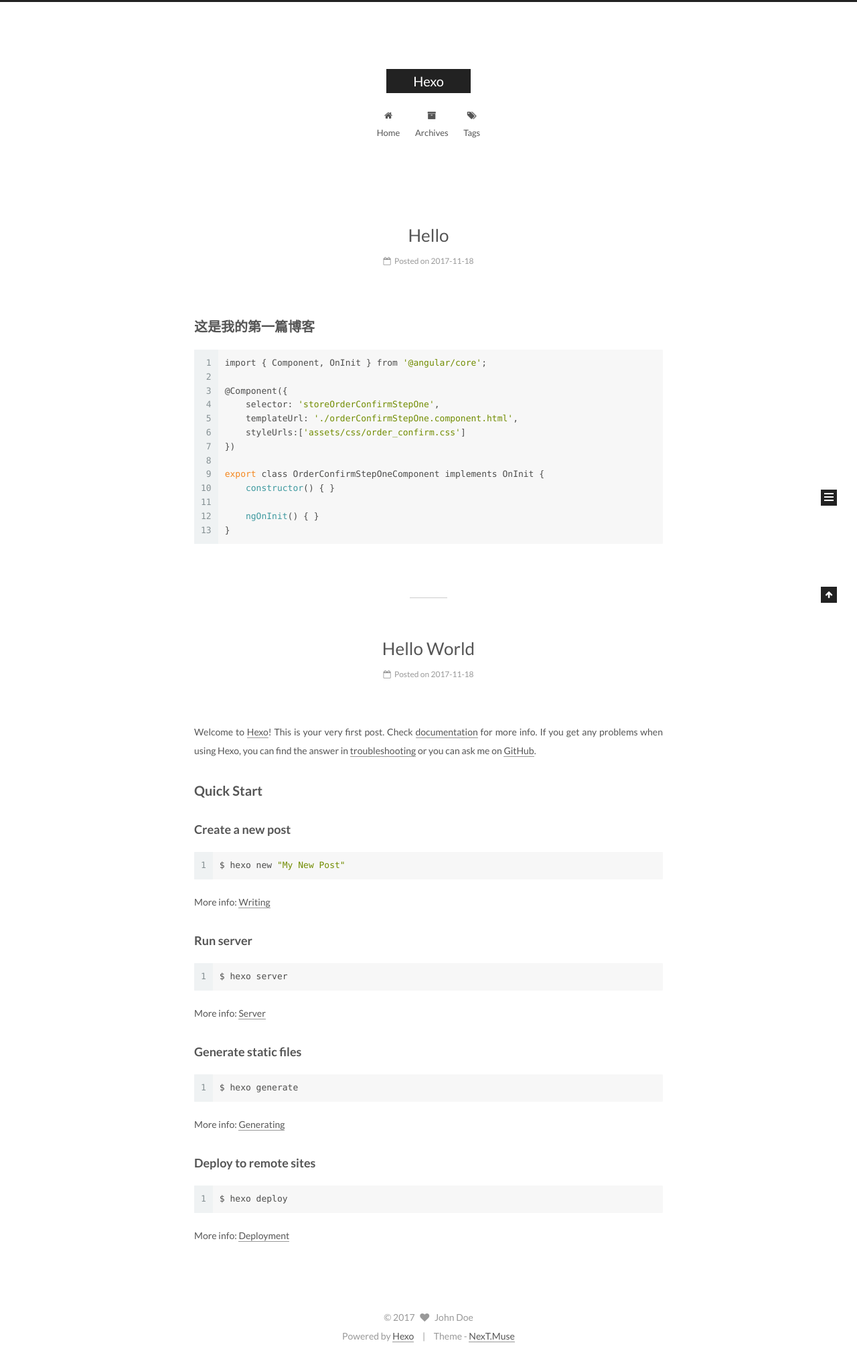
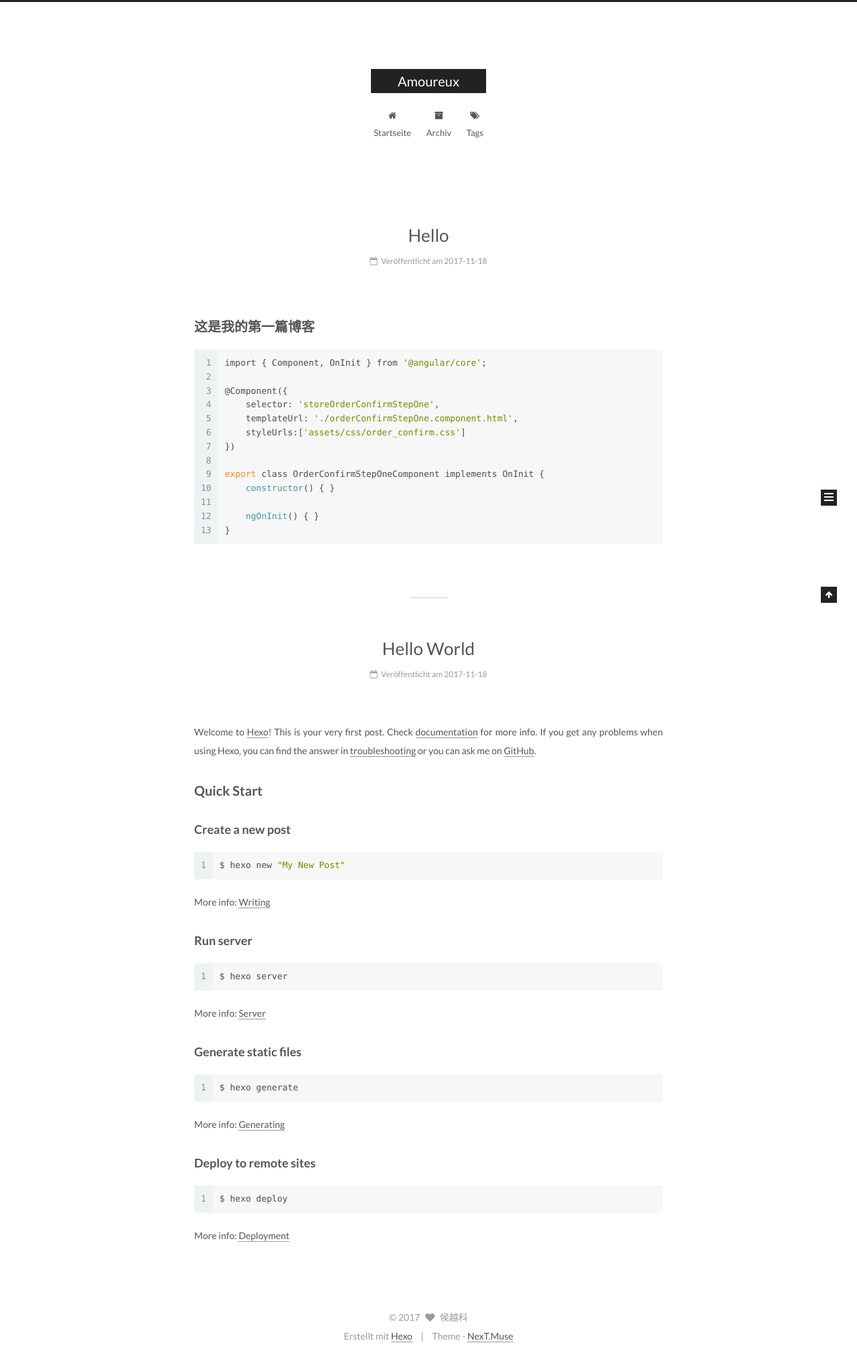
Before and after one commit to houyueke/houyueke.github.io, a plain HTML site: page index.html in a window 1280 px wide. Shown: the whole page at 67% size. Drawn offline with Linux system fonts and the light colour scheme.

Commit message:
Site updated: 2017-11-18 15:38:59

```diff
--- a/css/main.css
+++ b/css/main.css
@@ -1807,7 +1807,7 @@ pre .javascript .function {
   width: 4px;
   height: 4px;
   border-radius: 50%;
-  background: #fff;
+  background: #472134;
 }
 .links-of-blogroll {
   font-size: 13px;
--- a/index.html
+++ b/index.html
@@ -95,11 +95,11 @@
 
 
 <meta property="og:type" content="website">
-<meta property="og:title" content="Hexo">
+<meta property="og:title" content="Amoureux">
 <meta property="og:url" content="http://yoursite.com/index.html">
-<meta property="og:site_name" content="Hexo">
+<meta property="og:site_name" content="Amoureux">
 <meta name="twitter:card" content="summary">
-<meta name="twitter:title" content="Hexo">
+<meta name="twitter:title" content="Amoureux">
 
 
 
@@ -134,7 +134,7 @@
 
 
 
-  <title>Hexo</title>
+  <title>Amoureux</title>
 
 
 
@@ -172,7 +172,7 @@
     <div class="custom-logo-site-title">
       <a href="/"  class="brand" rel="start">
         <span class="logo-line-before"><i></i></span>
-        <span class="site-title">Hexo</span>
+        <span class="site-title">Amoureux</span>
         <span class="logo-line-after"><i></i></span>
       </a>
     </div>
@@ -202,7 +202,7 @@
 
               <i class="menu-item-icon fa fa-fw fa-home"></i> <br />
 
-            Home
+            Startseite
           </a>
         </li>
 
@@ -212,7 +212,7 @@
 
               <i class="menu-item-icon fa fa-fw fa-archive"></i> <br />
 
-            Archives
+            Archiv
           </a>
         </li>
 
@@ -262,13 +262,13 @@
     <link itemprop="mainEntityOfPage" href="http://yoursite.com/2017/11/18/Hello/">
 
     <span hidden itemprop="author" itemscope itemtype="http://schema.org/Person">
-      <meta itemprop="name" content="John Doe">
+      <meta itemprop="name" content="侯越科">
       <meta itemprop="description" content="">
       <meta itemprop="image" content="/images/avatar.gif">
     </span>
 
     <span hidden itemprop="publisher" itemscope itemtype="http://schema.org/Organization">
-      <meta itemprop="name" content="Hexo">
+      <meta itemprop="name" content="Amoureux">
     </span>
 
 
@@ -288,7 +288,7 @@
                 <i class="fa fa-calendar-o"></i>
               </span>
 
-                <span class="post-meta-item-text">Posted on</span>
+                <span class="post-meta-item-text">Veröffentlicht am</span>
 
               <time title="Post created" itemprop="dateCreated datePublished" datetime="2017-11-18T10:31:04+08:00">
                 2017-11-18
@@ -381,13 +381,13 @@
     <link itemprop="mainEntityOfPage" href="http://yoursite.com/2017/11/18/hello-world/">
 
     <span hidden itemprop="author" itemscope itemtype="http://schema.org/Person">
-      <meta itemprop="name" content="John Doe">
+      <meta itemprop="name" content="侯越科">
       <meta itemprop="description" content="">
       <meta itemprop="image" content="/images/avatar.gif">
     </span>
 
     <span hidden itemprop="publisher" itemscope itemtype="http://schema.org/Organization">
-      <meta itemprop="name" content="Hexo">
+      <meta itemprop="name" content="Amoureux">
     </span>
 
 
@@ -407,7 +407,7 @@
                 <i class="fa fa-calendar-o"></i>
               </span>
 
-                <span class="post-meta-item-text">Posted on</span>
+                <span class="post-meta-item-text">Veröffentlicht am</span>
 
               <time title="Post created" itemprop="dateCreated datePublished" datetime="2017-11-18T10:18:53+08:00">
                 2017-11-18
@@ -528,8 +528,8 @@
         <div class="site-author motion-element" itemprop="author" itemscope itemtype="http://schema.org/Person">
           <img class="site-author-image" itemprop="image"
                src="/images/avatar.gif"
-               alt="John Doe" />
-          <p class="site-author-name" itemprop="name">John Doe</p>
+               alt="侯越科" />
+          <p class="site-author-name" itemprop="name">侯越科</p>
 
               <p class="site-description motion-element" itemprop="description"></p>
 
@@ -540,7 +540,7 @@
             <div class="site-state-item site-state-posts">
               <a href="/archives/">
                 <span class="site-state-item-count">2</span>
-                <span class="site-state-item-name">posts</span>
+                <span class="site-state-item-name">Artikel</span>
               </a>
             </div>
 
@@ -589,12 +589,12 @@
   <span class="with-love">
     <i class="fa fa-heart"></i>
   </span>
-  <span class="author" itemprop="copyrightHolder">John Doe</span>
+  <span class="author" itemprop="copyrightHolder">侯越科</span>
 </div>
 
 
 <div class="powered-by">
-  Powered by <a class="theme-link" href="https://hexo.io">Hexo</a>
+  Erstellt mit  <a class="theme-link" href="https://hexo.io">Hexo</a>
 </div>
 
 <div class="theme-info">
```
Also changed, not shown: 2017/11/18/Hello/index.html (+15 -15 lines), 2017/11/18/hello-world/index.html (+15 -15 lines), archives/2017/11/index.html (+13 -13 lines), archives/2017/index.html (+13 -13 lines), archives/index.html (+13 -13 lines).
